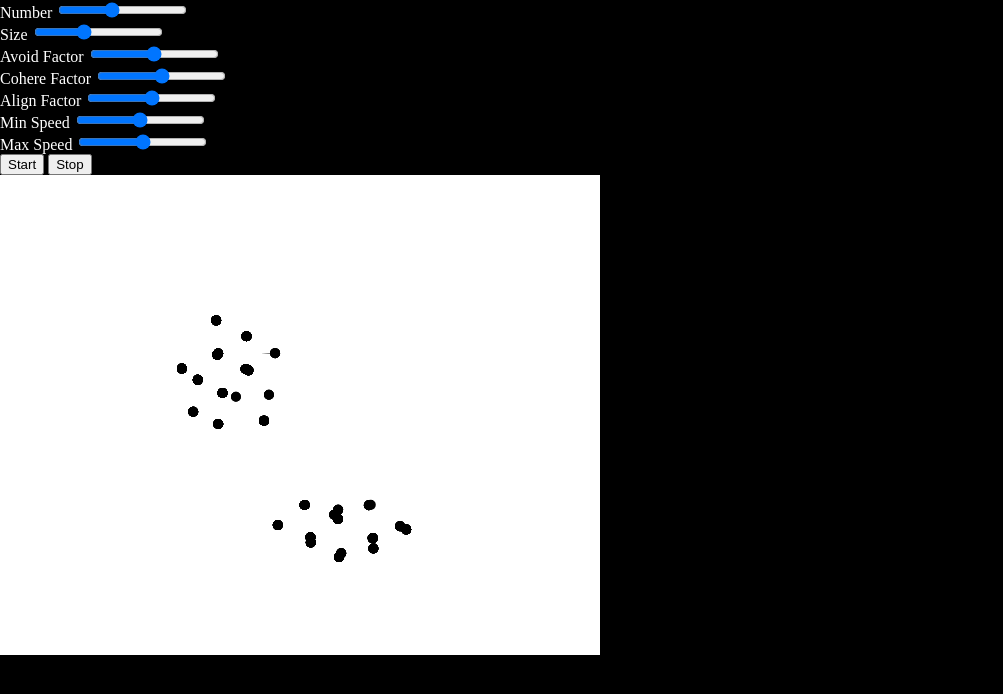
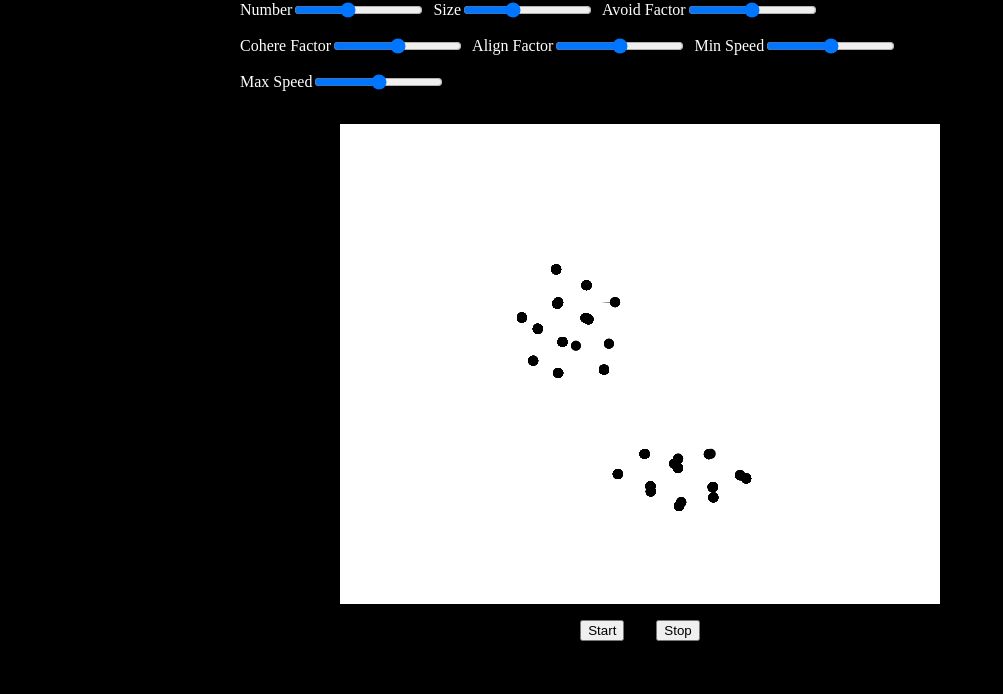
Before and after one commit to harryganz/boids, a website: page index.html in a window 1280 px wide. Shown: the whole page, without its empty margins (0-1003 px from the left). Drawn offline with Linux system fonts and the light colour scheme.

Commit message:
Applies some styles

```diff
--- a/boids.css
+++ b/boids.css
@@ -6,6 +6,36 @@ html, body {
 	color: #ffffff;
 }
 
-canvas {
+#content {
+	width: 800px;
+	margin: 0 auto;
+	display: flex;
+	flex-direction: column;
+}
+
+#controls {
+	display: flex;
+	flex-direction: row;
+	flex-wrap: wrap;
+	padding-bottom: 2em;
+	gap: 1em 0.5em;
+}
+
+.control-group {
+	display: flex;
+	align-items: center;
+}
+
+
+#canvas {
+	display: block;
+	margin: 0 auto;
 	background-color: #ffffff;
 }
+
+#play-buttons {
+	padding-top: 1em;
+	display: flex;
+	justify-content: center;
+	gap: 0 2em;
+}
--- a/index.html
+++ b/index.html
@@ -8,41 +8,45 @@
 </head>
 <body>
 	<div id="content">
-		<div>
-			<div>
+		<div id="controls">
+			<div class="control-group">
 				<label for="number">Number</label>
 				<input name="number" type="range" min="10" max="60" value="30" />
 			</div>
-			<div>
+			<div class="control-group">
 				<label for="size">Size</label>
 				<input name="size" type="range" min="2" max="10" value="5"/>
 			</div>
-			<div>
+			<div class="control-group">
 				<label for="avoidFactor">Avoid Factor</label>
 				<input name="avoidFactor" type="range" min="0" max="100" value="50"/>
 			</div>
-			<div>
+			<div class="control-group">
 				<label for="cohereFactor">Cohere Factor</label>
 				<input name="cohereFactor" type="range" min="0" max="100" value="50"/>
 			</div>
-			<div>
+			<div class="control-group">
 				<label for="alignFactor">Align Factor</label>
 				<input name="alignFactor" type="range" min="0" max="100" value="50"/>
 			</div>
-		<div>
+			<div class="control-group">
 					<label for="minSpeed">Min Speed</label>
 					<input name="minSpeed" type="range" min="0" max="100" value="50"/>
 			</div>
-		<div>
+			<div class="control-group">
 				<label for="maxSpeed">Max Speed</label>
 				<input name="maxSpeed" type="range" min="0" max="100" value="50"/>
 			</div>
-		<div>
+		</div>
+
+		<div id="canvas-container">
+			<canvas id="canvas" width="600" height="480"/>
+		</div>
+		<div id="play-buttons">
 			<button id="start-btn">Start</button>
 			<button id="stop-btn">Stop</button>
 		</div>
 
-		<canvas id="canvas" width="600" height="480"/>
 	</div>
 </body>
 </html>
```
Lines whose indentation alone changed are shown as unchanged.
